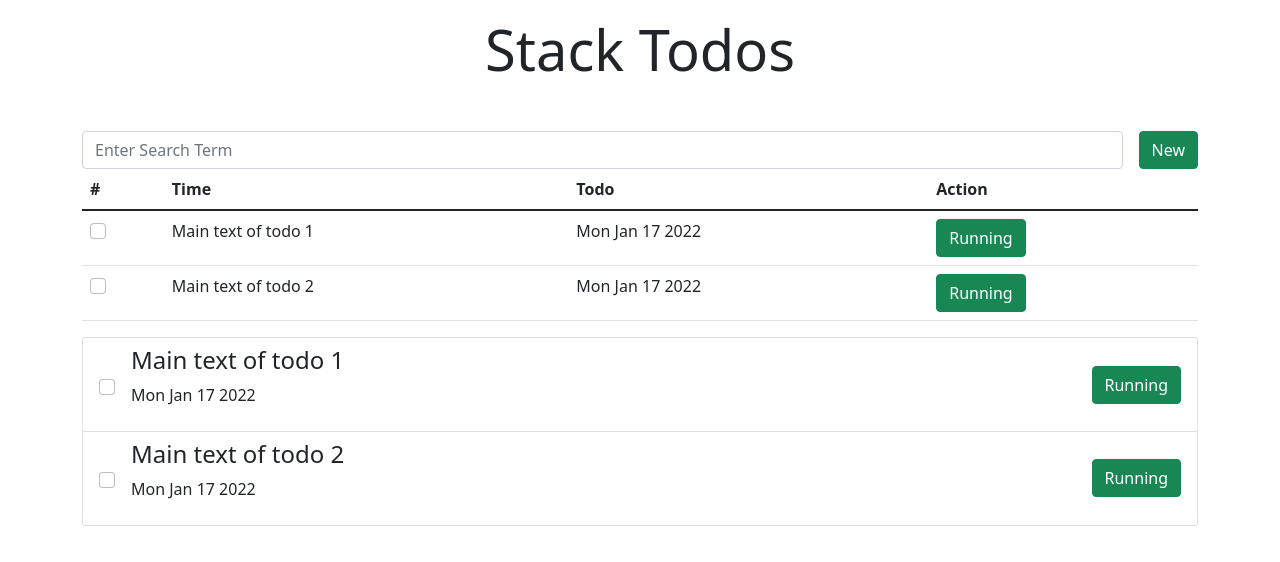
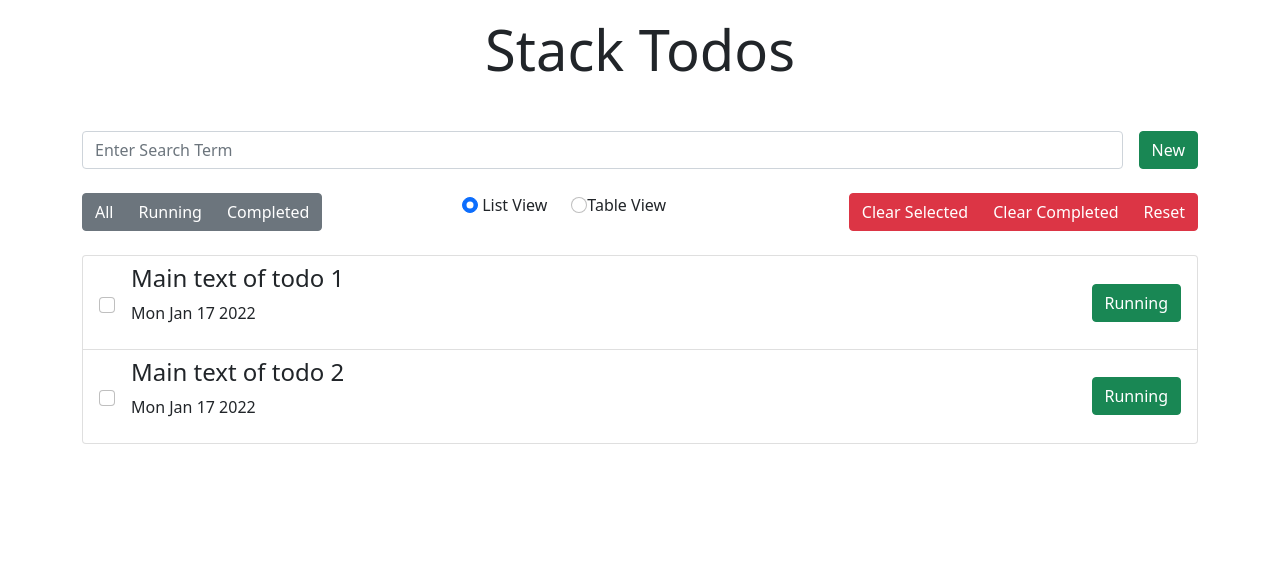
Before and after one commit to ZIHAD22/stack-todo, a React (Create React App) app: page / in a window 1280 px wide. Shown: the top 562 px of the page. Built offline with nearby package versions, Linux system fonts and the light colour scheme.

Commit message:
add done

```diff
--- /dev/null
+++ b/src/components/controllers/bulk-controller.jsx
@@ -0,0 +1,25 @@
+import PropTypes from "prop-types";
+import { ButtonGroup, Button } from "reactstrap";
+
+const BulkController = ({ clearSelected, clearCompleted, reset }) => (
+  <ButtonGroup>
+    <Button color="danger" className="shadow-none" onClick={clearSelected}>
+      Clear Selected
+    </Button>
+    <Button color="danger" className="shadow-none" onClick={clearCompleted}>
+      Clear Completed
+    </Button>
+    <Button color="danger" className="shadow-none" onClick={reset}>
+      Reset
+    </Button>
+  </ButtonGroup>
+);
+
+// proptypes of filterController
+BulkController.propTypes = {
+  clearSelected: PropTypes.func.isRequired,
+  clearCompleted: PropTypes.func.isRequired,
+  reset: PropTypes.func.isRequired,
+};
+
+export default BulkController;
--- /dev/null
+++ b/src/components/controllers/fillter-controller.jsx
@@ -0,0 +1,17 @@
+import PropTypes from "prop-types";
+import { ButtonGroup, Button } from "reactstrap";
+
+const FillterController = ({ handleFilter }) => (
+  <ButtonGroup>
+    <Button className="shadow-none" onClick={() => handleFilter("all")}>All</Button>
+    <Button className="shadow-none" onClick={() => handleFilter("running")}>Running</Button>
+    <Button className="shadow-none" onClick={() => handleFilter("completed")}>Completed</Button>
+  </ButtonGroup>
+);
+
+// proptypes of filterController
+FillterController.propTypes = {
+  handleFilter: PropTypes.func.isRequired,
+};
+
+export default FillterController;
--- a/src/components/controllers/index.jsx
+++ b/src/components/controllers/index.jsx
@@ -1,24 +1,61 @@
 import PropTypes from "prop-types";
+import { Row, Col } from "reactstrap";
 
 // our Custom Components
 import SearchPanel from "./search-panel";
+import FillterController from "./fillter-controller";
+import BulkController from "./bulk-controller";
+import ViewController from "./view-controller";
 
 // main Component
-const Controller = ({ term, handleSearch, toggleForm }) => (
+const Controller = ({
+  term,
+  view,
+  changeView,
+  handleSearch,
+  toggleForm,
+  handleFilter,
+  clearCompleted,
+  clearSelected,
+  reset,
+}) => (
   <div>
     <SearchPanel
       term={term}
       handleSearch={handleSearch}
       toggleForm={toggleForm}
     />
+    <Row className="my-4">
+      <Col md={{ size: 4 }}>
+        <FillterController handleFilter={handleFilter} />
+      </Col>
+      <Col md={{ size: 4 }}>
+        <ViewController view={view} changeView={changeView} />
+      </Col>
+      <Col md={{ size: 4 }} className="d-flex">
+        <div className="ms-auto">
+          <BulkController
+            clearCompleted={clearCompleted}
+            clearSelected={clearSelected}
+            reset={reset}
+          />
+        </div>
+      </Col>
+    </Row>
   </div>
 );
 
 // propTypes for Controller
 Controller.propTypes = {
   term: PropTypes.string.isRequired,
+  view: PropTypes.string.isRequired,
   handleSearch: PropTypes.func.isRequired,
   toggleForm: PropTypes.func.isRequired,
+  handleFilter: PropTypes.func.isRequired,
+  changeView: PropTypes.func.isRequired,
+  reset: PropTypes.func.isRequired,
+  clearSelected: PropTypes.func.isRequired,
+  clearCompleted: PropTypes.func.isRequired,
 };
 
 export default Controller;
--- /dev/null
+++ b/src/components/controllers/view-controller.jsx
@@ -0,0 +1,40 @@
+import PropTypes from "prop-types";
+import { Label, Input } from "reactstrap";
+
+// main component
+const ViewController = ({ view, changeView }) => (
+  <div className="d-flex">
+    <Label for="list-view" className="me-4">
+      <Input
+        type="radio"
+        name="view"
+        value="list"
+        id="list-view"
+        onChange={(e) => changeView(e)}
+        className="d-inline-block"
+        checked={view === "list"}
+      />{" "}
+      List View
+    </Label>
+    <Label for="table-view" className="me-4">
+      <Input
+        type="radio"
+        name="view"
+        value="table"
+        id="table-view"
+        onChange={(e) => changeView(e)}
+        className="d-inline-block"
+        checked={view === "table"}
+      />
+      Table View
+    </Label>
+  </div>
+);
+
+// propTypes for ViewController
+ViewController.propTypes = {
+  view: PropTypes.string.isRequired,
+  changeView: PropTypes.func.isRequired,
+};
+
+export default ViewController;
--- a/src/components/todos/index.jsx
+++ b/src/components/todos/index.jsx
@@ -30,6 +30,8 @@ class Todos extends Component {
     ],
     isOpenTodoForm: false,
     searchTerm: "",
+    view: "list",
+    filter: "all",
   };
 
   // view Component function needed
@@ -49,12 +51,48 @@ class Todos extends Component {
   };
 
   // Controller function needed
-  handleSearch = () => {};
+  handleSearch = (value) => {
+    this.setState(
+      {
+        searchTerm: value,
+      },
+      () => console.log(this.state.searchTerm)
+    );
+  };
 
   toggleForm = () => {
     this.setState({
       isOpenTodoForm: !this.state.isOpenTodoForm,
     });
+  };
+
+  handleFilter = (filter) => {
+    this.setState({ filter });
+  };
+
+  changeView = (event) => {
+    this.setState({
+      view: event.target.value,
+    });
+  };
+
+  reset = () => {
+    this.setState({
+      filter: "all",
+      searchTerm: "",
+      view: "list",
+      isOpenTodoForm: false,
+    });
+  };
+
+  clearSelected = () => {
+    const todos = this.state.todos.filter((todo) => !todo.isSelect);
+    this.setState({ todos });
+  };
+
+  clearCompleted = () => {
+    const todos = this.state.todos.filter((todo) => !todo.isComplete);
+    this.setState({ todos });
   };
 
   // createTodoFrom component function needed
@@ -71,26 +109,61 @@ class Todos extends Component {
     this.toggleForm();
   };
 
+  // generat view of app
+  getView = () => {
+    let todos = this.performSearch();
+    todos = this.performFilter(todos);
+    return this.state.view === "list" ? (
+      <ListView
+        todos={todos}
+        toggleComplete={this.toggleComplete}
+        toggleSelect={this.toggleSelect}
+      />
+    ) : (
+      <TableView
+        todos={todos}
+        toggleComplete={this.toggleComplete}
+        toggleSelect={this.toggleSelect}
+      />
+    );
+  };
+
+  // searchterm
+  performSearch = () => {
+    return this.state.todos.filter((todo) =>
+      todo.text.toLowerCase().includes(this.state.searchTerm.toLowerCase())
+    );
+  };
+
+  // perfom filter
+  performFilter = (todos) => {
+    const { filter } = this.state;
+    if (filter === "completed") {
+      return todos.filter((todo) => todo.isComplete);
+    } else if (filter === "running") {
+      return todos.filter((todo) => !todo.isComplete);
+    } else {
+      return todos;
+    }
+  };
+
   render() {
     return (
       <div>
         <h1 className="display-4 text-center mb-5">Stack Todos</h1>
         <Controller
           term={this.state.searchTerm}
+          view={this.state.view}
           toggleForm={this.toggleForm}
           handleSearch={this.handleSearch}
-        />
-        <TableView
-          todos={this.state.todos}
-          toggleComplete={this.toggleComplete}
-          toggleSelect={this.toggleSelect}
+          handleFilter={this.handleFilter}
+          clearCompleted={this.clearCompleted}
+          clearSelected={this.clearSelected}
+          reset={this.reset}
+          changeView={this.changeView}
         />
 
-        <ListView
-          todos={this.state.todos}
-          toggleComplete={this.toggleComplete}
-          toggleSelect={this.toggleSelect}
-        />
+        <div>{this.getView()}</div>
 
         <Modal isOpen={this.state.isOpenTodoForm} toggle={this.toggleForm}>
           <ModalHeader toggle={this.toggleForm}>Create Todo Form</ModalHeader>
```
